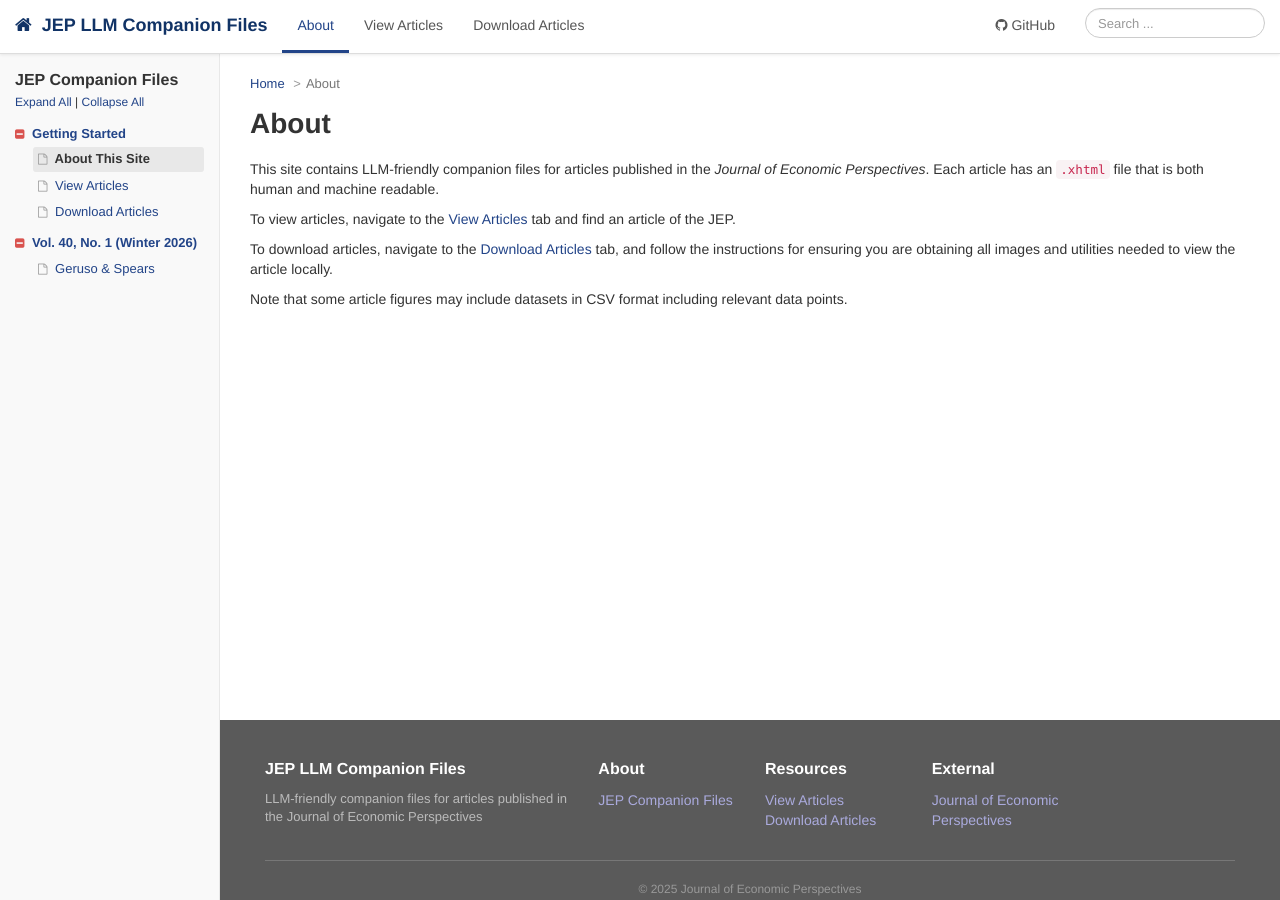
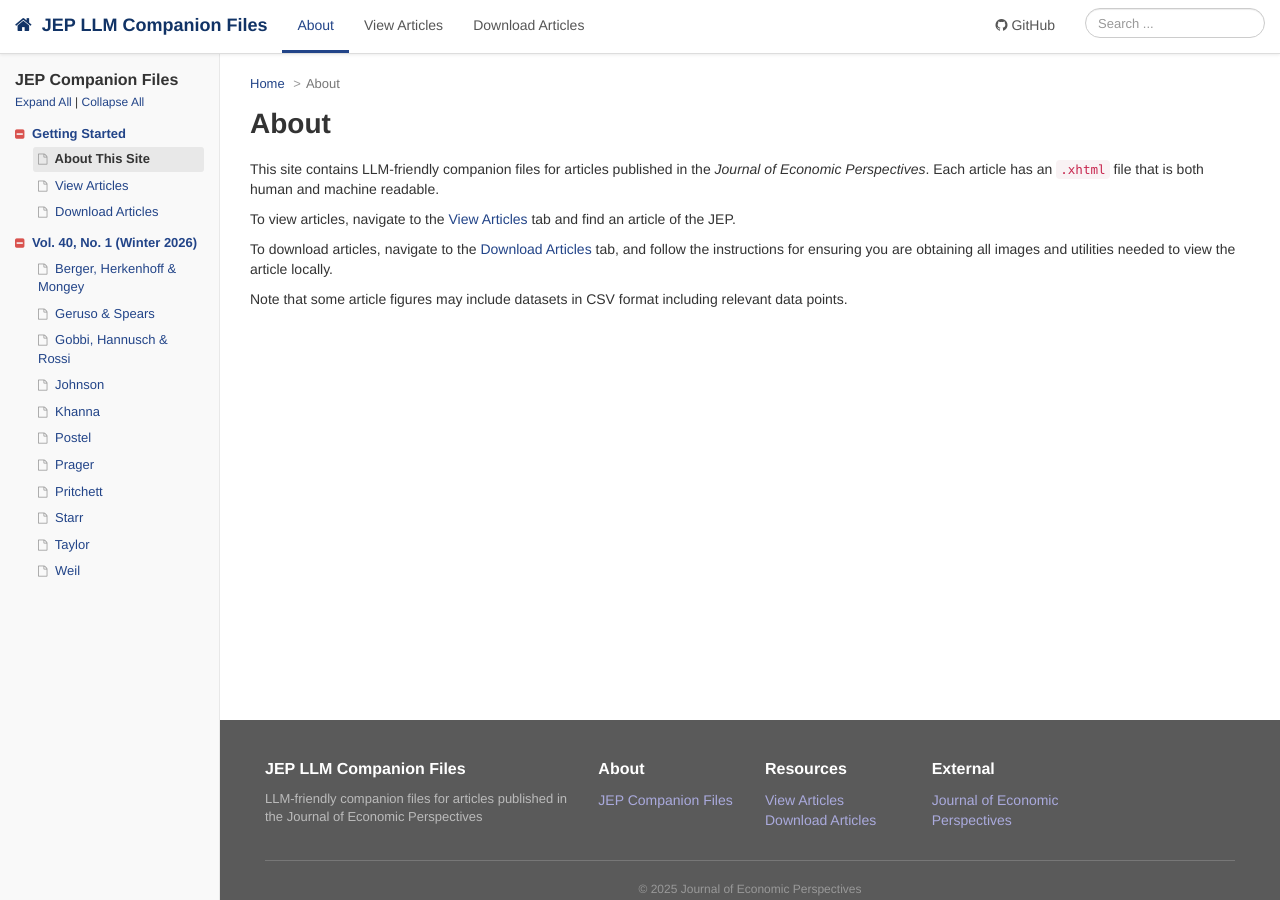
Before and after one commit to liegroup-dartmouth/working-aea-jep, a Jekyll site: the page built from index.md, in a window 1280 px wide and 900 px high. Built offline with Jekyll 4.4.1, drawn with Linux system fonts in a browser that asks for light colours.

Commit message:
Expand side bar to include all files

```diff
--- a/_data/jep.yml
+++ b/_data/jep.yml
@@ -12,5 +12,25 @@ entries:
           jurl: /download-articles.html
     - title: "Vol. 40, No. 1 (Winter 2026)"
       folderitems:
+        - title: "Berger, Herkenhoff & Mongey"
+          jurl: /papers/v40n1/berger-herkenhoff-mongey/paper.xhtml
         - title: "Geruso & Spears"
-          jurl: /v40n1/geruso-spears/paper.xhtml
+          jurl: /papers/v40n1/geruso-spears/paper.xhtml
+        - title: "Gobbi, Hannusch & Rossi"
+          jurl: /papers/v40n1/gobbi-hannusch-rossi/paper.xhtml
+        - title: "Johnson"
+          jurl: /papers/v40n1/johnson/paper.xhtml
+        - title: "Khanna"
+          jurl: /papers/v40n1/khanna/paper.xhtml
+        - title: "Postel"
+          jurl: /papers/v40n1/postel/paper.xhtml
+        - title: "Prager"
+          jurl: /papers/v40n1/prager/paper.xhtml
+        - title: "Pritchett"
+          jurl: /papers/v40n1/pritchett/paper.xhtml
+        - title: "Starr"
+          jurl: /papers/v40n1/starr/paper.xhtml
+        - title: "Taylor"
+          jurl: /papers/v40n1/taylor/paper.xhtml
+        - title: "Weil"
+          jurl: /papers/v40n1/weil/paper.xhtml
```
Also changed, not shown: 1 other file.
